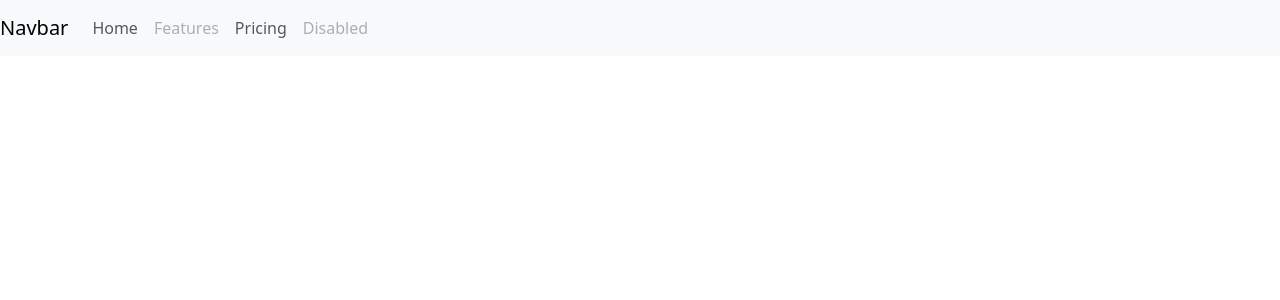
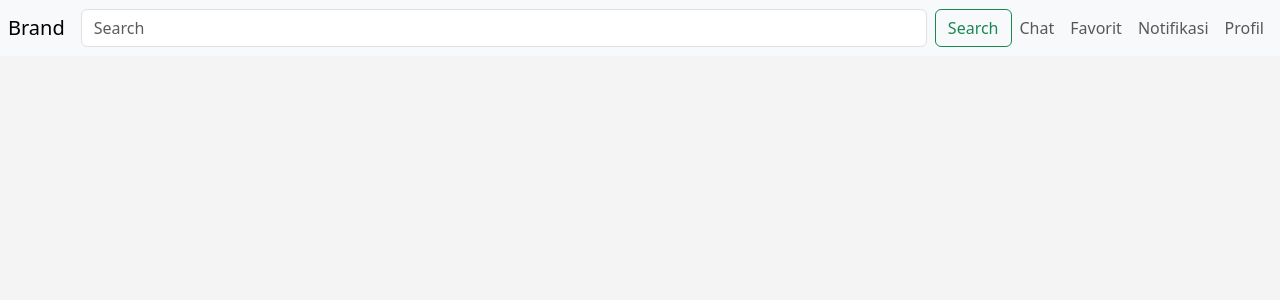
Before and after one commit to ngekost-aja/Ngekost-Aja, a PHP site: page /main.html in a window 1280 px wide. Shown: the top 300 px of the page. Run offline with PHP 8.4, Linux system fonts and the light colour scheme.

Commit message:
add: modif navbar dan chat

```diff
--- a/main-style.css
+++ b/main-style.css
@@ -1,3 +1,19 @@
-.nav {
-    background-color: rgb(235, 11, 11);
+
+body {
+    background-color: rgb(244, 244, 244);
 }
+.form-inline {
+    float: right;
+    background-color: rgb(255, 255, 255);
+    display: flex;
+    justify-content: center;
+
+}
+.nav-item {
+    display: flex;
+    justify-content: right;
+}
+li {
+    display: flex;
+    align-items: right;
+}
--- a/main.html
+++ b/main.html
@@ -7,30 +7,36 @@
     <link href="https://cdn.jsdelivr.net/npm/bootstrap@5.3.3/dist/css/bootstrap.min.css" rel="stylesheet" integrity="sha384-QWTKZyjpPEjISv5WaRU9OFeRpok6YctnYmDr5pNlyT2bRjXh0JMhjY6hW+ALEwIH" crossorigin="anonymous">
     <link rel="stylesheet" href="main-style.css">
 </head>
-<body>
-    <nav class="navbar navbar-expand-lg navbar-light bg-light">
-        <a class="navbar-brand" href="#">Navbar</a>
+<header>
+<nav class="navbar navbar-expand-lg navbar-light bg-light d-flex p-2">
+  <a class="navbar-brand" href="#"> Brand </a>
   <button class="navbar-toggler" type="button" data-toggle="collapse" data-target="#navbarNav" aria-controls="navbarNav" aria-expanded="false" aria-label="Toggle navigation">
     <span class="navbar-toggler-icon"></span>
   </button>
-        <div class="collapse navbar-collapse" id="navbarNav">
-          <ul class="navbar-nav">
-            <li class="nav-item active">
-              <a class="nav-link Tombol" href="beranda.html">Home </a>
+  <form class="d-flex justify-content-center w-100" role="search">
+    <input class="form-control me-2" type="search" placeholder="Search" aria-label="Search">
+    <button class="btn btn-outline-success" type="submit">Search</button>
+  </form>
+  <div class="collapse navbar-collapse  justify-content-end"  id="navbarNav">
+    <ul class="navbar-nav d-flex">
+      <li class="nav-item d-flex justify-content-end">
+        <a class="nav-link" href="#"> Chat</a>
       </li>
-            <li class="nav-item">
-              <a class="nav-link disabled" href="https://youtube.com">Features</a>
+      <li class="nav-item d-flex justify-content-end">
+        <a class="nav-link" href="https://youtube.com">Favorit</a>
       </li>
-            <li class="nav-item">
-              <a class="nav-link" href="#">Pricing</a>
+      <li class="nav-item d-flex justify-content-end">
+        <a class="nav-link" href="#"> Notifikasi </a>
       </li>
-            <li class="nav-item">
-              <a class="nav-link disabled" href="#">Disabled</a>
+      <li class="nav-item d-flex justify-content-end">
+        <a class="nav-link" href="#"> Profil</a>
       </li>
     </ul>
   </div>
 </nav>
+</header>
 
+<body>
     <script src="https://cdn.jsdelivr.net/npm/@popperjs/core@2.11.8/dist/umd/popper.min.js" integrity="sha384-I7E8VVD/ismYTF4hNIPjVp/Zjvgyol6VFvRkX/vR+Vc4jQkC+hVqc2pM8ODewa9r" crossorigin="anonymous"></script>
     <script src="https://cdn.jsdelivr.net/npm/bootstrap@5.3.3/dist/js/bootstrap.min.js" integrity="sha384-0pUGZvbkm6XF6gxjEnlmuGrJXVbNuzT9qBBavbLwCsOGabYfZo0T0to5eqruptLy" crossorigin="anonymous"></script>
 </body>
```
Lines whose indentation alone changed are shown as unchanged.
